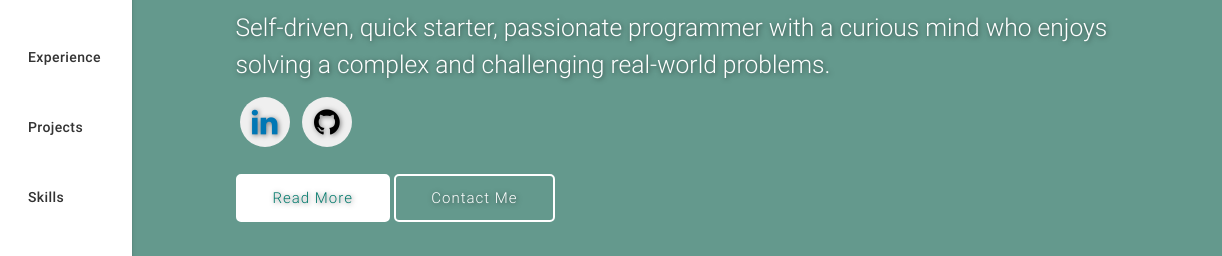
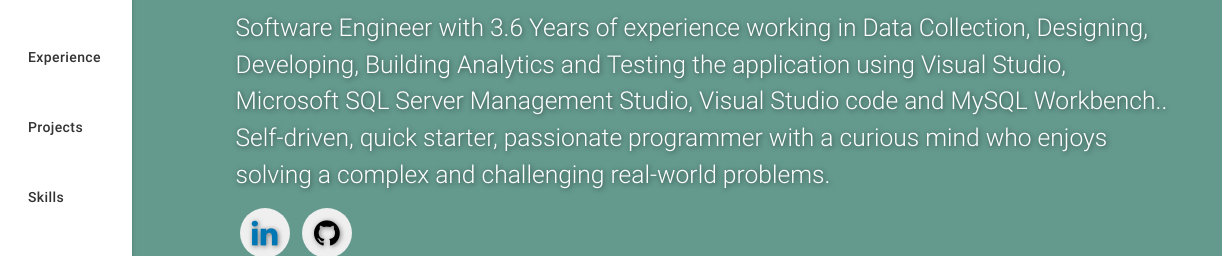
Before and after one commit to Deepa-22/Deepa-22.github.io, a plain HTML site: page index.html in a window 1280 px wide. Shown: the part 191-447 px from the top of the page, 58-1280 px from the left. Drawn offline with nearby package versions, Linux system fonts and the light colour scheme.

Commit message:
Update index.html

```diff
--- a/index.html
+++ b/index.html
@@ -214,7 +214,8 @@
               <h2>Hi, I'm <span class="teal">Deepa Kini.</span></h2>
               <h5 style="color:#fff">A <span class="typing" style="font-weight: 300; color:#004d40"></span></h5>
               <!-- <h5 style="color:#00796b">A <span class="typing" style="font-weight: 300; color:#fff"></span></h5> -->
-              <h5>Self-driven, quick starter, passionate programmer with a curious mind who enjoys solving a complex and challenging real-world problems.</h5>
+              <h5>Software Engineer with 3.6 Years of experience working in Data Collection, Designing, Developing, Building Analytics and Testing the application using Visual Studio, Microsoft SQL Server Management Studio, Visual Studio code and MySQL Workbench..
+                Self-driven, quick starter, passionate programmer with a curious mind who enjoys solving a complex and challenging real-world problems.</h5>
             </div>
             <div class="social">
               <a href="https://www.linkedin.com/in/deepa-kini-719160b1" target="_blank">
```
